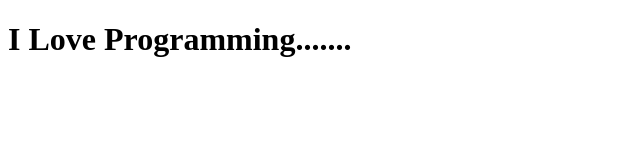
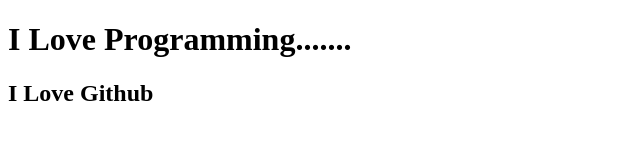
Before and after one commit to irfan-rumon/Testing, a plain HTML site: page index.html in a window 1280 px wide. Shown: the whole page, without its empty margins (0-640 px from the left). Drawn offline with Linux system fonts and the light colour scheme.

Commit message:
Modified index.html

```diff
--- a/index.html
+++ b/index.html
@@ -9,5 +9,6 @@
 
 <body>
     <h1>I Love Programming.......</h1>
+    <h2>I Love Github</h2>
 </body>
 </html>
```
